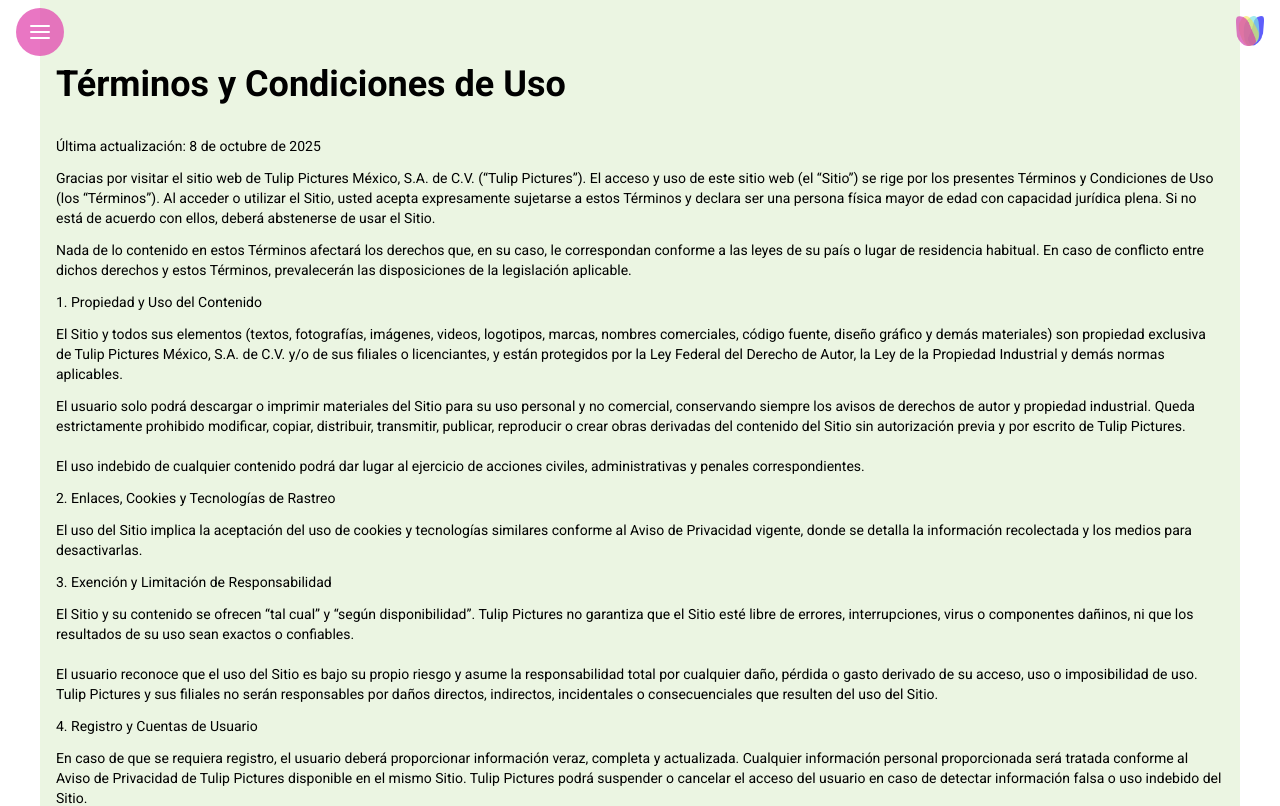
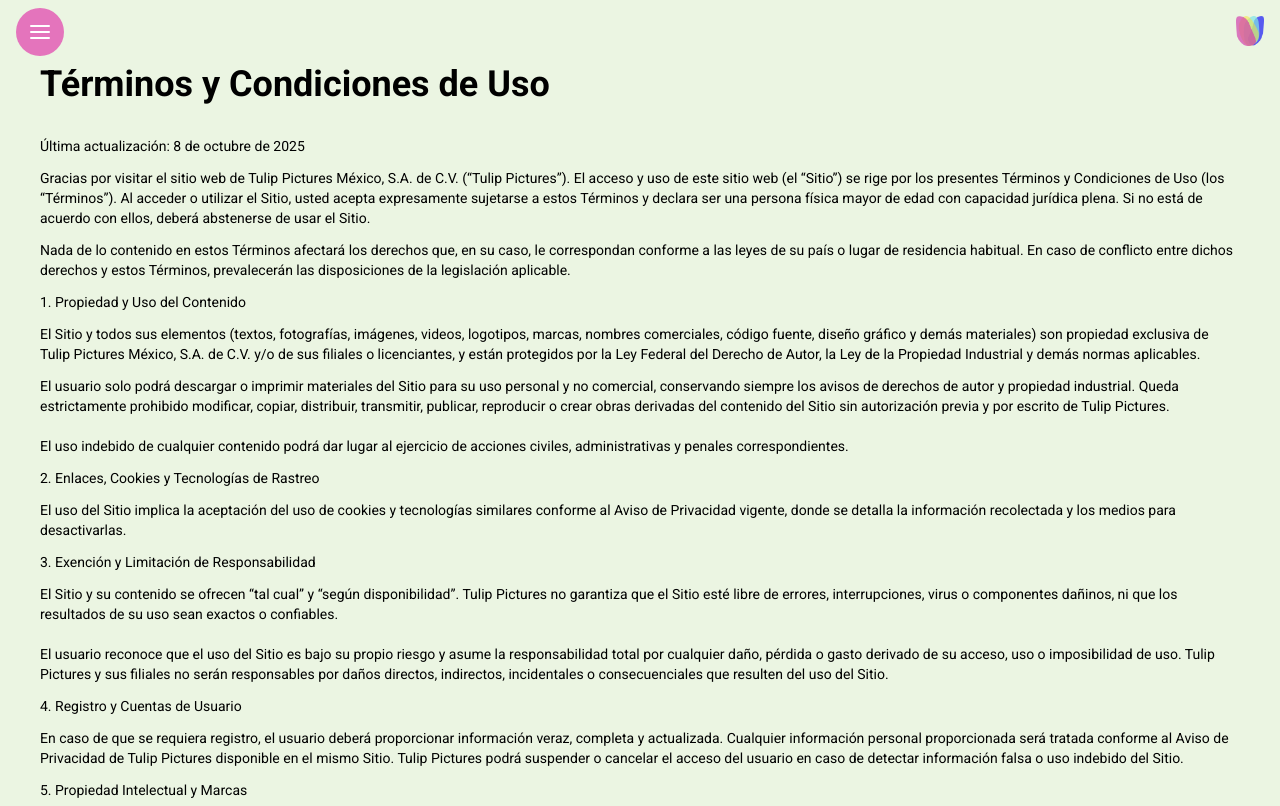
Before and after one commit to LVTDev/tulip-pictures, a Next.js app: page /terminos in a window 1280 px wide. Shown: the top 806 px of the page. Built offline with nearby package versions, Linux system fonts and the light colour scheme.

Commit message:
fix: adjusts spacing on terminos

```diff
--- a/src/app/terminos/page.tsx
+++ b/src/app/terminos/page.tsx
@@ -2,7 +2,7 @@
 
 const page = () => {
   return (
-    <div className="pt-16 max-w-[1200px] mx-auto px-4 bg-[#ebf5e2]">
+    <div className="pt-16  md:px-10 bg-[#ebf5e2]">
       <h1 className="text-4xl font-bold mb-8">Términos y Condiciones de Uso</h1>
       <div className="text-sm">
         <p className="mb-3">Última actualización: 8 de octubre de 2025</p>
--- a/tsconfig.json
+++ b/tsconfig.json
@@ -15,7 +15,7 @@
     "moduleResolution": "bundler",
     "resolveJsonModule": true,
     "isolatedModules": true,
-    "jsx": "react-jsx",
+    "jsx": "preserve",
     "incremental": true,
     "typeRoots": [
       "types"
```
